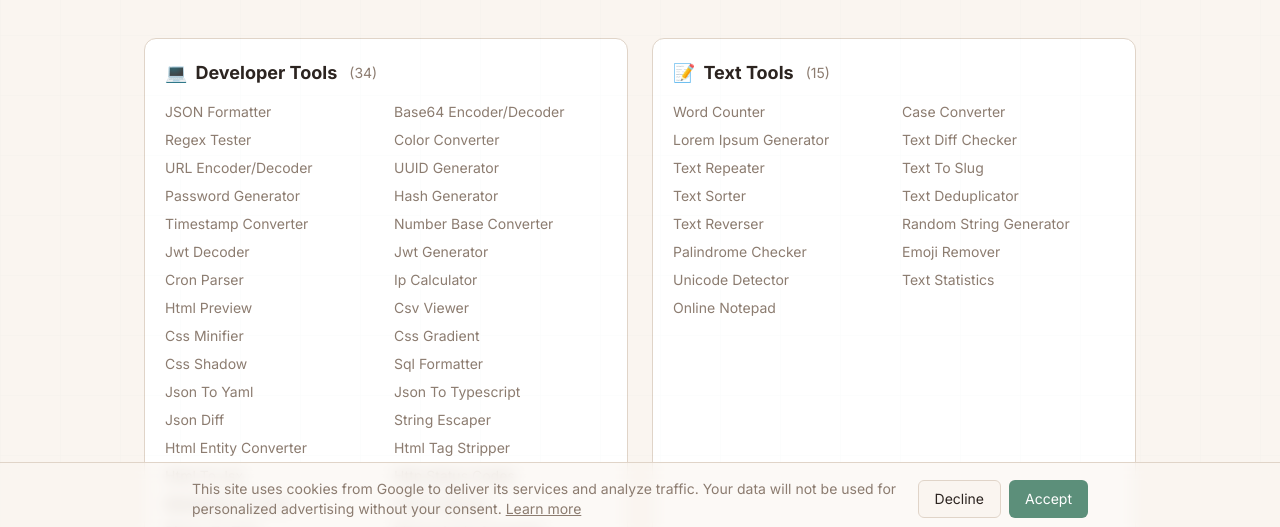
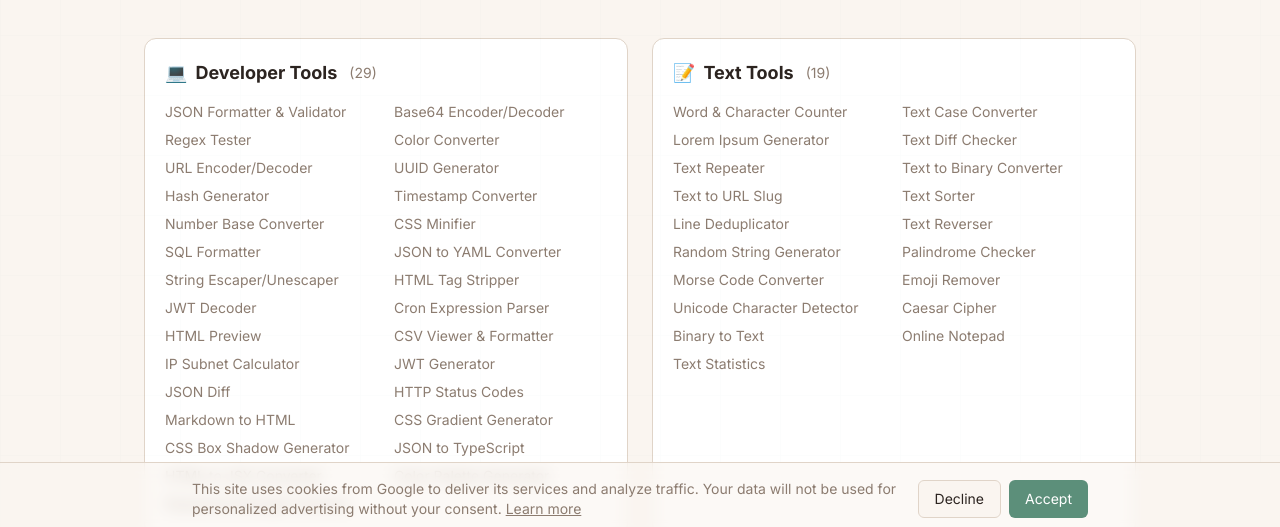
Before and after one commit to hyehugh/ToolBoxPro, a Next.js app: page /sitemap-index in a window 1280 px wide. Shown: the part 265-792 px from the top of the page. Built offline with nearby package versions, Linux system fonts and the light colour scheme; no server answers.

Commit message:
refactor(P2): eliminate empty catch blocks + dynamic sitemap-index from data.ts + i18n type safety (t/tArray/tRaw) + ad-unit window casting

```diff
--- a/app/about/about-content.tsx
+++ b/app/about/about-content.tsx
@@ -4,18 +4,18 @@ import { tools } from "@/lib/tools/data";
 import { useLocale } from "@/lib/i18n/context";
 
 export function AboutContent() {
-  const { t } = useLocale();
+  const { t, tArray } = useLocale();
 
   return (
     <div className="mx-auto max-w-3xl px-4 py-12">
       <h1 className="text-3xl font-bold mb-6">{t("about.title")}</h1>
       <div className="space-y-4 text-muted-foreground leading-relaxed">
-        <p>{t("about.paragraph1").replace("{count}", String(tools.length))}</p>
+        <p>{String(t("about.paragraph1")).replace("{count}", String(tools.length))}</p>
         <p>{t("about.paragraph2")}</p>
         <p>{t("about.paragraph3")}</p>
         <h2 className="text-xl font-bold text-foreground mt-8">{t("about.principlesTitle")}</h2>
         <ul className="list-disc pl-6 space-y-2">
-          {(t("about.principles") as string[]).map((item: string, i: number) => (
+          {(tArray("about.principles")).map((item: string, i: number) => (
             <li key={i} dangerouslySetInnerHTML={{ __html: item }} />
           ))}
         </ul>
--- a/app/page.tsx
+++ b/app/page.tsx
@@ -28,7 +28,7 @@ const CategoryCard = dynamic(
 );
 
 export default function HomePage() {
-  const { t, locale } = useLocale();
+  const { t, tRaw, locale } = useLocale();
   const { recent } = useRecentTools();
   const { favorites } = useFavorites();
   const [rolling, setRolling] = useState(false);
@@ -214,7 +214,7 @@ export default function HomePage() {
       <section className="mb-16">
         <h2 className="text-2xl font-bold text-center mb-8">{t("home.whyTitle")}</h2>
         <div className="grid grid-cols-2 md:grid-cols-4 gap-4">
-          {(t("home.whyItems") as { title: string; desc: string }[]).map(
+          {(tRaw("home.whyItems") as { title: string; desc: string }[]).map(
             (item: { title: string; desc: string }) => (
               <div
                 key={item.title}
--- a/app/privacy/privacy-content.tsx
+++ b/app/privacy/privacy-content.tsx
@@ -3,7 +3,7 @@
 import { useLocale } from "@/lib/i18n/context";
 
 export function PrivacyContent() {
-  const { t } = useLocale();
+  const { t, tArray } = useLocale();
 
   return (
     <div className="mx-auto max-w-3xl px-4 py-12">
@@ -18,7 +18,7 @@ export function PrivacyContent() {
         <p>{t("privacy.section2Body")}</p>
         <p dangerouslySetInnerHTML={{ __html: t("privacy.section2NoCollect") }} />
         <ul className="list-disc pl-6 space-y-1">
-          {(t("privacy.section2NoCollectItems") as string[]).map((item: string, i: number) => (
+          {(tArray("privacy.section2NoCollectItems")).map((item: string, i: number) => (
             <li key={i}>{item}</li>
           ))}
         </ul>
@@ -40,7 +40,7 @@ export function PrivacyContent() {
         <h2 className="text-lg font-bold text-foreground mt-6">{t("privacy.section5Title")}</h2>
         <p>{t("privacy.section5Body")}</p>
         <ul className="list-disc pl-6 space-y-1">
-          {(t("privacy.section5Items") as string[]).map((item: string, i: number) => (
+          {(tArray("privacy.section5Items")).map((item: string, i: number) => (
             <li key={i}>{item}</li>
           ))}
         </ul>
--- a/app/sitemap-index/page.tsx
+++ b/app/sitemap-index/page.tsx
@@ -1,120 +1,39 @@
 import type { Metadata } from "next";
 import Link from "next/link";
+import { tools } from "@/lib/tools/data";
 
 export const metadata: Metadata = {
   title: "Sitemap — All Tools & Pages | ToolboxPro",
   description:
-    "Complete sitemap of ToolboxPro — browse all 99 free online tools, blog posts, guides, and pages.",
+    "Complete sitemap of ToolboxPro — browse all free online tools, blog posts, guides, and pages.",
   alternates: {
     canonical: "https://trytoolboxpro.com/sitemap-index",
   },
 };
 
-const categories = [
-  {
-    name: "Developer Tools",
-    icon: "💻",
-    tools: [
-      "json-formatter", "base64-encode-decode", "regex-tester", "color-converter",
-      "url-encoder-decoder", "uuid-generator", "password-generator", "hash-generator",
-      "timestamp-converter", "number-base-converter", "jwt-decoder", "jwt-generator",
-      "cron-parser", "ip-calculator", "html-preview", "csv-viewer", "css-minifier",
-      "css-gradient", "css-shadow", "sql-formatter", "json-to-yaml", "json-to-typescript",
-      "json-diff", "string-escaper", "html-entity-converter", "html-tag-stripper",
-      "html-to-jsx", "http-status-codes", "markdown-to-html", "text-to-binary",
-      "binary-to-text", "morse-code-converter", "caesar-cipher", "svg-to-png",
-    ],
-  },
-  {
-    name: "Text Tools",
-    icon: "📝",
-    tools: [
-      "word-counter", "case-converter", "lorem-ipsum-generator", "text-diff-checker",
-      "text-repeater", "text-to-slug", "text-sorter", "text-deduplicator",
-      "text-reverser", "random-string-generator", "palindrome-checker",
-      "emoji-remover", "unicode-detector", "text-statistics", "online-notepad",
-    ],
-  },
-  {
-    name: "Image Tools",
-    icon: "🖼️",
-    tools: [
-      "image-compressor", "image-converter", "image-cropper", "image-resizer",
-      "image-filters", "image-watermark", "image-merge", "image-splitter",
-      "image-flip", "image-border", "image-to-base64", "image-to-pdf",
-      "image-to-sketch", "image-invert", "image-collage", "color-picker",
-      "color-palette", "gif-maker", "meme-generator", "barcode-generator",
-      "qr-reader", "color-blindness-simulator",
-    ],
-  },
-  {
-    name: "PDF Tools",
-    icon: "📄",
-    tools: [
-      "pdf-merger", "pdf-splitter", "pdf-rotator", "pdf-page-remover",
-    ],
-  },
-  {
-    name: "Audio Tools",
-    icon: "🎵",
-    tools: [
-      "audio-cutter", "audio-merger", "audio-converter",
-    ],
-  },
-  {
-    name: "Network Tools",
-    icon: "🌐",
-    tools: [
-      "dns-lookup", "whois-lookup",
-    ],
-  },
-  {
-    name: "Converters",
-    icon: "🔄",
-    tools: [
-      "temperature-converter", "weight-converter", "length-converter",
-      "data-size-converter", "speed-converter", "area-converter",
-      "timezone-converter", "roman-numeral", "aspect-ratio-calculator",
-      "days-between",
-    ],
-  },
-  {
-    name: "Utilities",
-    icon: "🛠️",
-    tools: [
-      "random-number-generator", "percentage-calculator", "tip-calculator",
-      "age-calculator", "bmi-calculator", "countdown-timer", "dice-roller",
-      "decision-maker", "password-strength",
-    ],
-  },
-];
-
-const toolNameMap: Record<string, string> = {
-  "json-formatter": "JSON Formatter",
-  "base64-encode-decode": "Base64 Encoder/Decoder",
-  "regex-tester": "Regex Tester",
-  "color-converter": "Color Converter",
-  "url-encoder-decoder": "URL Encoder/Decoder",
-  "uuid-generator": "UUID Generator",
-  "password-generator": "Password Generator",
-  "hash-generator": "Hash Generator",
-  "timestamp-converter": "Timestamp Converter",
-  "number-base-converter": "Number Base Converter",
-  "image-compressor": "Image Compressor",
-  "image-converter": "Image Converter",
-  "pdf-merger": "PDF Merger",
-  "word-counter": "Word Counter",
-  "case-converter": "Case Converter",
-  "dns-lookup": "DNS Lookup",
-  "audio-cutter": "Audio Cutter",
+const categoryConfig: Record<string, { label: string; icon: string }> = {
+  developer: { label: "Developer Tools", icon: "💻" },
+  text: { label: "Text Tools", icon: "📝" },
+  image: { label: "Image Tools", icon: "🖼️" },
+  pdf: { label: "PDF Tools", icon: "📄" },
+  audio: { label: "Audio Tools", icon: "🎵" },
+  network: { label: "Network Tools", icon: "🌐" },
+  conversion: { label: "Converters", icon: "🔄" },
+  utilities: { label: "Utilities", icon: "🛠️" },
 };
 
-function getToolName(slug: string): string {
-  return toolNameMap[slug] || slug.split("-").map(w => w.charAt(0).toUpperCase() + w.slice(1)).join(" ");
+// Group tools by category dynamically
+const categoryOrder = ["developer", "text", "image", "pdf", "audio", "network", "conversion", "utilities"];
+const toolsByCategory = new Map<string, typeof tools>();
+
+for (const tool of tools) {
+  const arr = toolsByCategory.get(tool.category) ?? [];
+  arr.push(tool);
+  toolsByCategory.set(tool.category, arr);
 }
 
 export default function SitemapIndexPage() {
-  const totalTools = categories.reduce((acc, c) => acc + c.tools.length, 0);
+  const totalTools = tools.length;
 
   return (
     <div className="mx-auto max-w-5xl px-4 py-12">
@@ -152,36 +71,42 @@ export default function SitemapIndexPage() {
 
       {/* Categories */}
       <div className="grid grid-cols-1 md:grid-cols-2 gap-6">
-        {categories.map((cat) => (
+        {categoryOrder.map((catId) => {
+          const catTools = toolsByCategory.get(catId);
+          if (!catTools || catTools.length === 0) return null;
+          const config = categoryConfig[catId] ?? { label: catId, icon: "🔧" };
+
+          return (
             <section
-            key={cat.name}
+              key={catId}
               className="p-5 rounded-xl border bg-card"
-            aria-labelledby={`cat-${cat.name}`}
+              aria-labelledby={`cat-${catId}`}
             >
               <h2
-              id={`cat-${cat.name}`}
+                id={`cat-${catId}`}
                 className="text-lg font-bold mb-3 flex items-center gap-2"
               >
-              <span aria-hidden="true">{cat.icon}</span>
-              {cat.name}
+                <span aria-hidden="true">{config.icon}</span>
+                {config.label}
                 <span className="text-sm font-normal text-muted-foreground ml-1">
-                ({cat.tools.length})
+                  ({catTools.length})
                 </span>
               </h2>
               <ul className="grid grid-cols-2 gap-x-4 gap-y-1">
-              {cat.tools.map((slug) => (
-                <li key={slug}>
+                {catTools.map((tool) => (
+                  <li key={tool.slug}>
                     <Link
-                    href={`/tools/${slug}`}
+                      href={`/tools/${tool.slug}`}
                       className="text-sm text-muted-foreground hover:text-primary transition-colors"
                     >
-                    {getToolName(slug)}
+                      {tool.name}
                     </Link>
                   </li>
                 ))}
               </ul>
             </section>
-        ))}
+          );
+        })}
       </div>
     </div>
   );
--- a/app/terms/terms-content.tsx
+++ b/app/terms/terms-content.tsx
@@ -3,7 +3,7 @@
 import { useLocale } from "@/lib/i18n/context";
 
 export function TermsContent() {
-  const { t } = useLocale();
+  const { t, tArray } = useLocale();
 
   return (
     <div className="mx-auto max-w-3xl px-4 py-12">
@@ -20,7 +20,7 @@ export function TermsContent() {
         <h2 className="text-lg font-bold text-foreground mt-6">{t("terms.section3Title")}</h2>
         <p>{t("terms.section3Body")}</p>
         <ul className="list-disc pl-6 space-y-1">
-          {(t("terms.section3Items") as string[]).map((item: string, i: number) => (
+          {(tArray("terms.section3Items")).map((item: string, i: number) => (
             <li key={i}>{item}</li>
           ))}
         </ul>
--- a/lib/i18n/context.tsx
+++ b/lib/i18n/context.tsx
@@ -9,14 +9,18 @@ type Locale = "en" | "zh";
 interface LocaleContextType {
   locale: Locale;
   setLocale: (locale: Locale) => void;
-  t: (key: string, params?: Record<string, any>) => any;
+  t: (key: string, params?: Record<string, string | number>) => string;
+  tArray: (key: string) => string[];
+  tRaw: (key: string) => unknown;
 }
 
 const LocaleContext = createContext<LocaleContextType | null>(null);
 
 const STORAGE_KEY = "toolboxpro_locale";
 
-const dictionaries: Record<Locale, Record<string, any>> = { en, zh };
+type DictValue = string | { [key: string]: DictValue };
+type Dictionary = Record<string, DictValue>;
+const dictionaries: Record<Locale, Dictionary> = { en, zh };
 
 export function LocaleProvider({ children }: { children: ReactNode }) {
   const [locale, setLocaleState] = useState<Locale>("en");
@@ -35,34 +39,64 @@ export function LocaleProvider({ children }: { children: ReactNode }) {
     setDict(dictionaries[newLocale]);
     try {
       localStorage.setItem(STORAGE_KEY, newLocale);
-    } catch {}
+    } catch (e) {
+      console.warn("Failed to save locale preference:", e);
+    }
     document.documentElement.lang = newLocale;
   }, []);
 
-  const t = useCallback(
-    (key: string, params?: Record<string, any>): any => {
+  const getValue = useCallback(
+    (key: string): DictValue | undefined => {
       const keys = key.split(".");
-      let value: any = dict;
+      let value: DictValue | undefined = dict as DictValue;
       for (const k of keys) {
         if (value && typeof value === "object" && k in value) {
           value = value[k];
         } else {
           console.warn(`[i18n] Missing key: ${key}`);
-          return key;
+          return undefined;
         }
       }
-      if (typeof value === "string" && params) {
-        for (const [k, v] of Object.entries(params)) {
-          value = value.replace(`{${k}}`, String(v));
-        }
-      }
-      return typeof value === "string" ? value : value;
+      return value;
     },
     [dict]
   );
 
+  const t = useCallback(
+    (key: string, params?: Record<string, string | number>): string => {
+      const result = getValue(key);
+      if (typeof result === "string") {
+        if (params) {
+          let s = result;
+          for (const [k, v] of Object.entries(params)) {
+            s = s.replace(`{${k}}`, String(v));
+          }
+          return s;
+        }
+        return result;
+      }
+      return key;
+    },
+    [dict]
+  );
+
+  const tArray = useCallback(
+    (key: string): string[] => {
+      const result = getValue(key);
+      if (Array.isArray(result)) return result as string[];
+      console.warn(`[i18n] Missing array key: ${key}`);
+      return [];
+    },
+    [dict]
+  );
+
+  const tRaw = useCallback(
+    (key: string): unknown => getValue(key),
+    [dict]
+  );
+
   return (
-    <LocaleContext.Provider value={{ locale, setLocale, t }}>
+    <LocaleContext.Provider value={{ locale, setLocale, t, tArray, tRaw }}>
       {children}
     </LocaleContext.Provider>
   );
--- a/lib/tools/registry.tsx
+++ b/lib/tools/registry.tsx
@@ -12,6 +12,7 @@ const LoadingFallback = () => (
   </div>
 );
 
+// eslint-disable-next-line @typescript-eslint/no-explicit-any
 function tool(slug: string, importFn: () => Promise<any>) {
   return dynamic(importFn, { ssr: false, loading: LoadingFallback });
 }
```
Also changed, not shown: app/tools/[slug]/_components/online-notepad.tsx (+8 -5 lines), components/ads/ad-unit.tsx (+5 -3 lines). Lines whose indentation alone changed are shown as unchanged.
